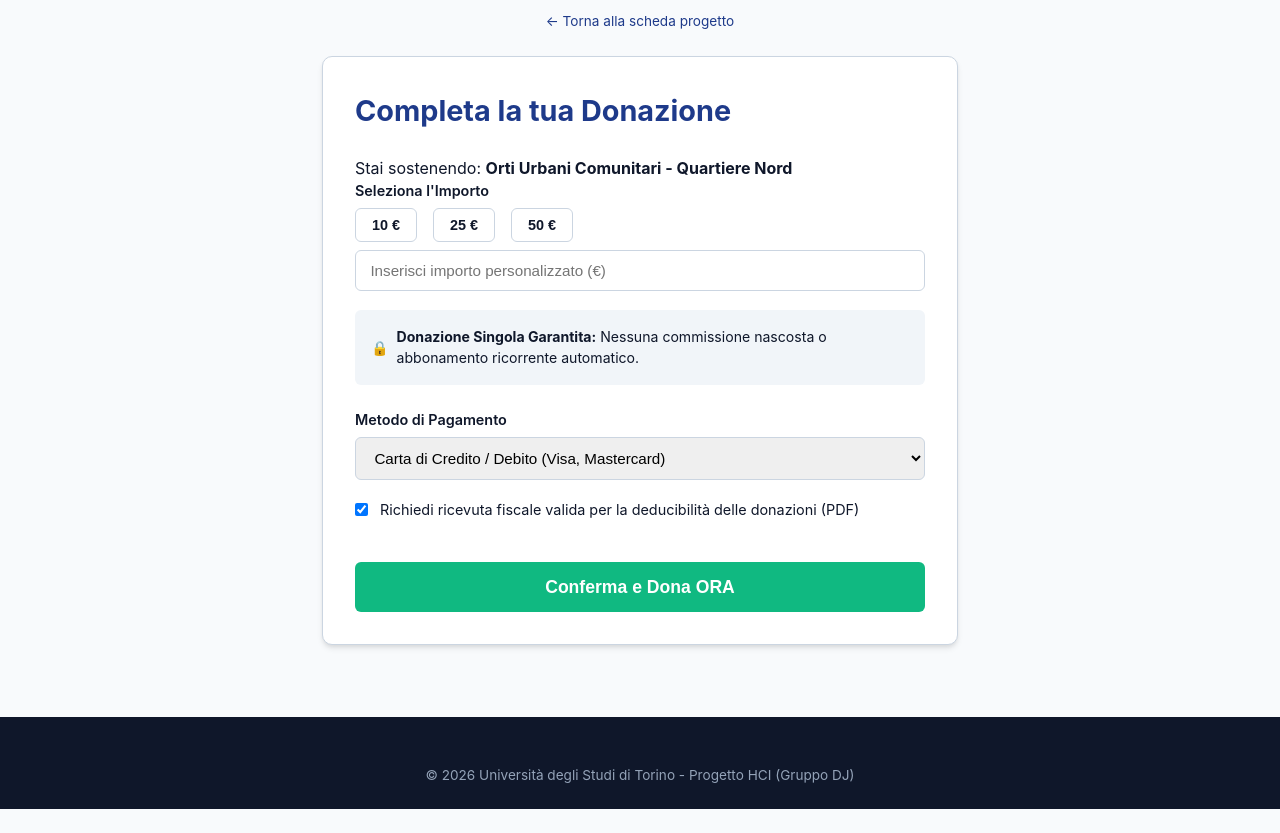
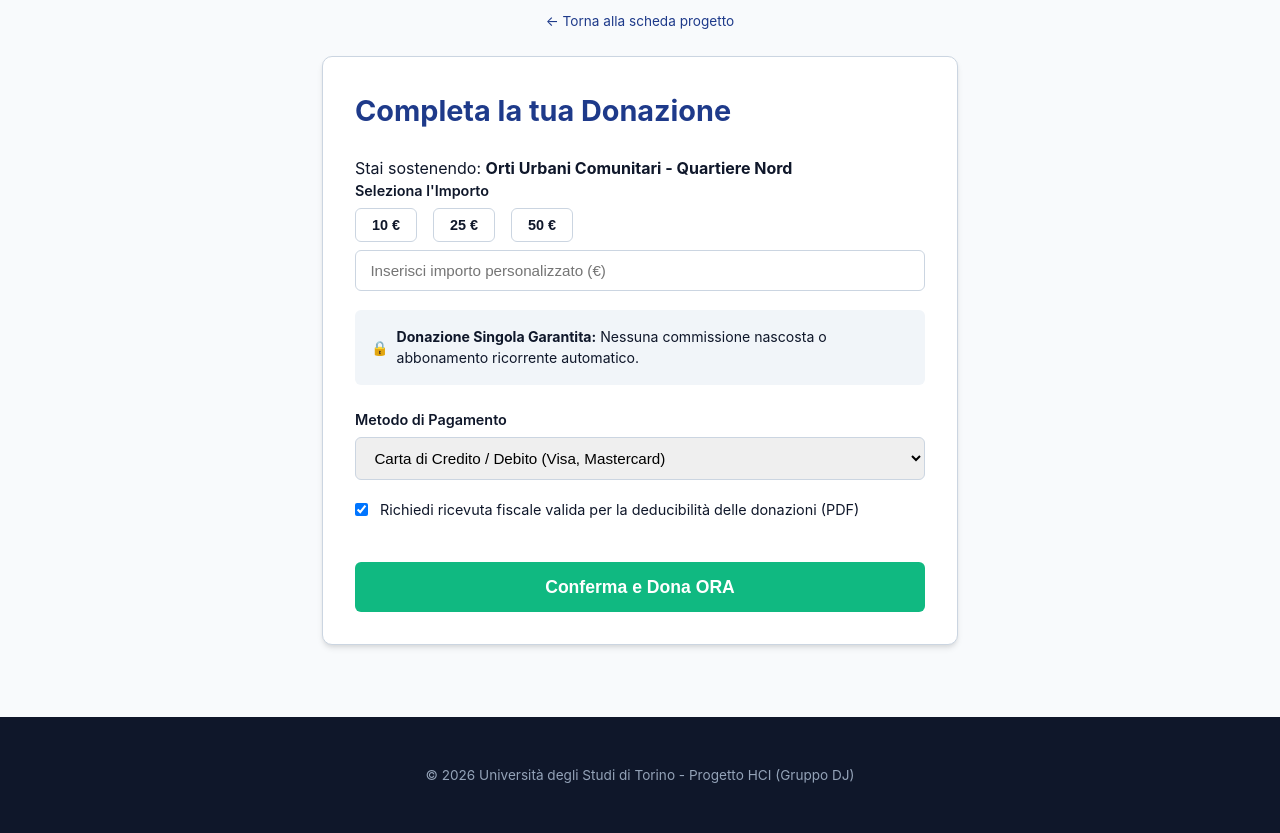
Before and after one commit to Mattiarey/HCI2026, a plain HTML site: page ASSIGNMENT_3/sito/src/checkout.html in a window 1280 px wide. Shown: the part 65-898 px from the top of the page. Before the commit the page ends 874 px from the top, so only its background shows below. Drawn offline with Linux system fonts and the light colour scheme.

Commit message:
piccola modifica

```diff
--- a/ASSIGNMENT_3/sito/css/style.css
+++ b/ASSIGNMENT_3/sito/css/style.css
@@ -548,6 +548,10 @@ footer {
     padding-bottom: 2rem;
 }
 
+.footer-out {
+    padding: 3rem 2rem 3rem;
+}
+
 .footer-col h4 {
     color: white;
     font-size: 1rem;
--- a/ASSIGNMENT_3/sito/src/checkout.html
+++ b/ASSIGNMENT_3/sito/src/checkout.html
@@ -77,7 +77,7 @@
     </div>
 </div>
 
-<footer>
+<footer class="footer-out">
     <p class="copyright">&copy; 2026 Università degli Studi di Torino - Progetto HCI (Gruppo DJ)</p>
 </footer>
 </body>
```
